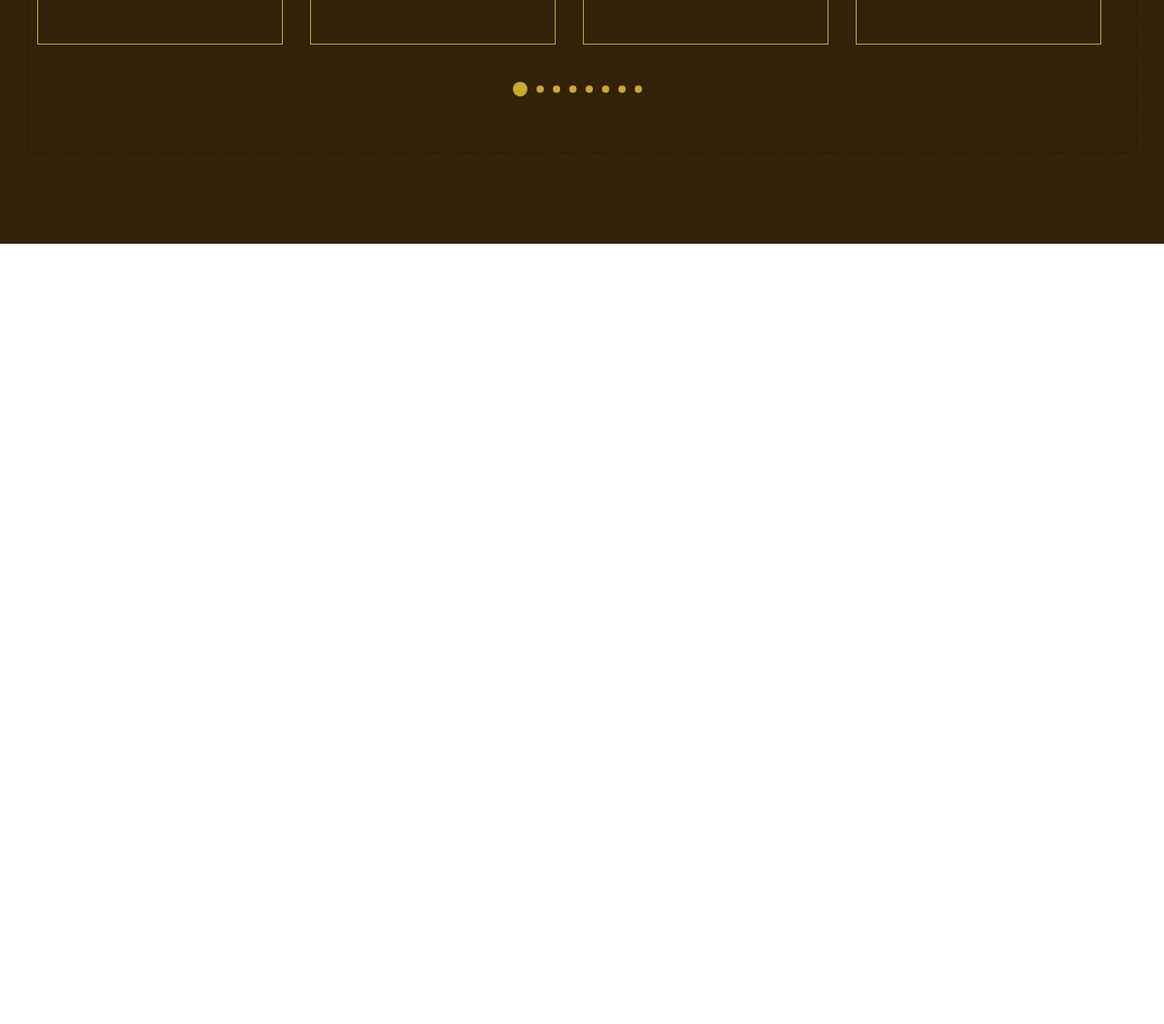
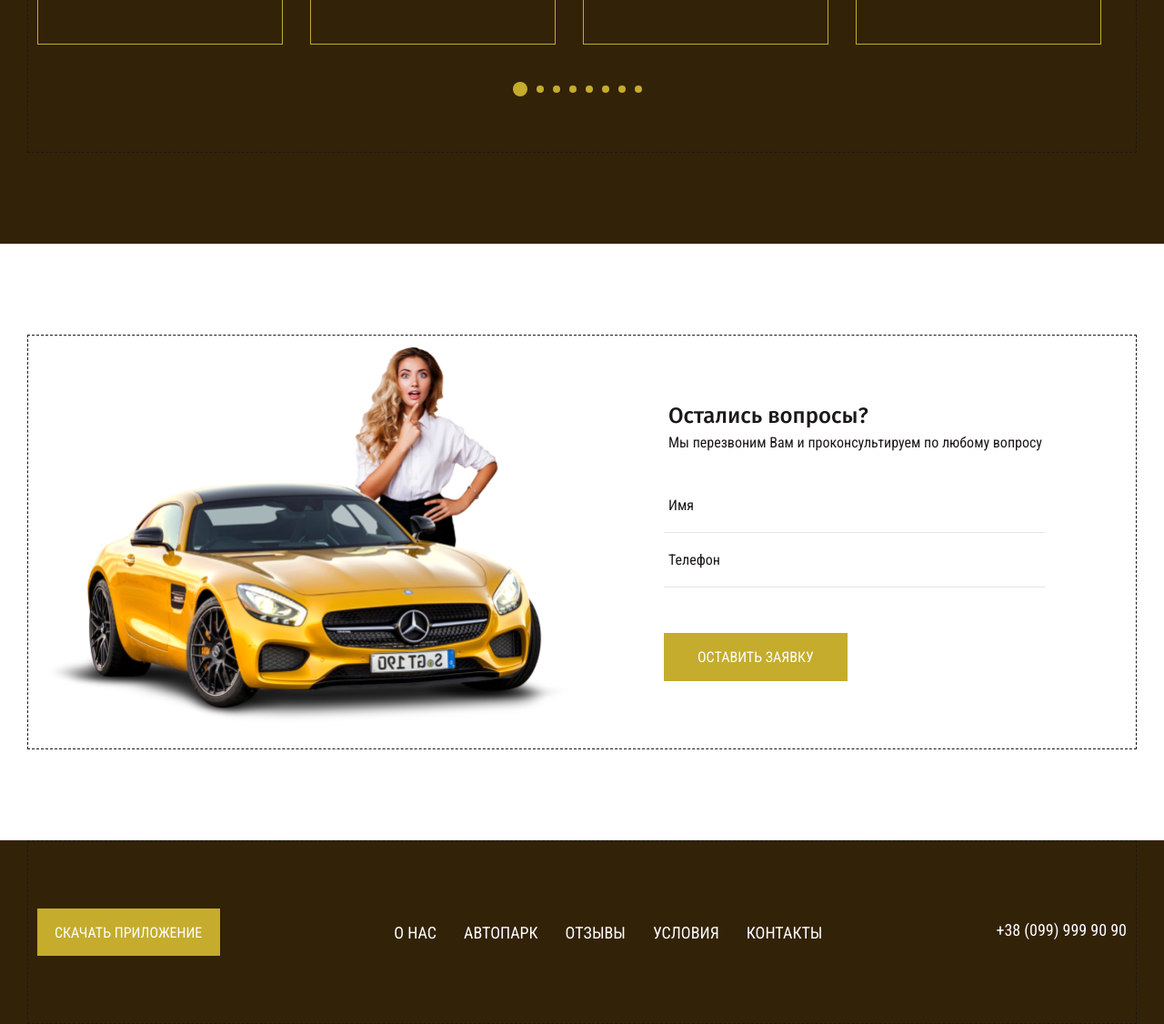
Before and after one commit to Sel7Nik/Carsharing, a website: page app/index.html in a window 1280 px wide. Shown: the part 2559-3685 px from the top of the page at 91% size. Before the commit the page ends 2827 px from the top, so only its background shows below. Drawn offline with Linux system fonts and the light colour scheme.

Commit message:
preFinal 03 may

```diff
--- a/app/index.html
+++ b/app/index.html
@@ -18,7 +18,7 @@
 <body>
   <header class="header">
     <div class="container">
-      <div class="header__inner">
+      <div class="header__inner nav-menu">
         <a class="logo-link" href="#">
           <img class="logo-link__img" src="images/logo.svg" alt="logo">
         </a>
@@ -364,10 +364,52 @@
 
       </div>
     </section>
+
+    <section class="feedback">
+      <div class="container">
+        <div class="wrap">
+          <div class="feedback-image">
+            <img class="feedback-image__car" src="images/feedback-car.png" alt="image__car">
+          </div>
+          <div class="feedback-form">
+            <div class="feedback-form__title middle-title">
+              Остались вопросы?
+            </div>
+            <p class="feedback-form__text">
+              Мы перезвоним Вам и проконсультируем по любому вопросу
+            </p>
+            <form class="form" action="">
+              <input class="form__name" type="text" placeholder="Имя">
+              <input class="form__phone" type="tel" placeholder="Телефон">
+              <button class="form__btn" type="submit">ОСТАВИТЬ ЗАЯВКУ</button>
+            </form>
+          </div>
+        </div>
+      </div>
+    </section>
   </main>
 
+
   <footer class="footer">
-
+    <div class="container">
+      <div class="footer__inner nav-menu">
+        <!-- <a class="logo-link" href="#">
+          <img class="logo-link__img" src="images/logo.svg" alt="logo">
+        </a> -->
+        <a class="btn-application" href="">Скачать приложение</a>
+        <nav class="menu">
+          <ul class="menu-list">
+            <li class="menu-list__item"><a class="menu-list__item-link" href="#">О НАС</a></li>
+            <li class="menu-list__item"><a class="menu-list__item-link" href="#">АВТОПАРК</a></li>
+            <li class="menu-list__item"><a class="menu-list__item-link" href="#">ОТЗЫВЫ</a></li>
+            <li class="menu-list__item"><a class="menu-list__item-link" href="#">УСЛОВИЯ</a></li>
+            <li class="menu-list__item"><a class="menu-list__item-link" href="#">КОНТАКТЫ</a></li>
+          </ul>
+        </nav>
+        <a class="phone" href="tel:+380999999090">+38 (099) 999 90 90
+        </a>
+      </div>
+    </div>
   </footer>
 
 
--- a/app/scss/_global.scss
+++ b/app/scss/_global.scss
@@ -13,6 +13,59 @@ body{
   font-size: 16px;
   line-height: 19px;
 }
+
+.header,
+.footer {
+  background-color: $brand; //
+}
+.nav-menu {
+  display: flex; //
+  justify-content: space-between; //
+  align-items: center; //
+}
+
+.menu {
+  &-list {
+    display: flex; //
+
+    &__item {
+      margin-right: 30px; //
+      &-link {
+        text-transform: uppercase; //
+        color: $white; //
+        font-size: 18px; //
+        line-height: 21px; //
+        padding-bottom: 5px; //
+        transition: all .5s; //
+        border-bottom: 1px transparent solid; //
+        &:hover {
+          border-bottom: 1px $white solid; //
+        }
+      }
+    }
+
+    &__item:last-child {
+      margin-right: 0; //
+    }
+  }
+}
+
+.phone {
+  color: $white; //
+  font-size: 18px; //
+  line-height: 21px; //
+  transition: all .5s; //
+  padding-bottom: 5px; //
+  border-bottom: 1px transparent solid; //
+
+  &:hover {
+    border-bottom: 1px $white solid; //
+  }
+}
+
+
+
+
 .middle-title{
   font-family: 'Fira Sans',
   sans-serif;
--- a/app/scss/style.scss
+++ b/app/scss/style.scss
@@ -8,36 +8,21 @@
 
 
 .header{
-  background-color: $brand; //
   &__inner{
-    display: flex;  //
-    justify-content: space-between; //
-    align-items: center;  //
-    height: 100px;  //
+    height: 100px; //
   }
 }
 
 .menu{
   &-list{
-    display: flex;  //
     &__item{
-      margin-right: 30px; //
 
       &-link{
-        text-transform: uppercase;  //
-        color: $white;  //
-        font-size: 18px;  //
-        line-height: 21px;  //
-        padding-bottom: 5px;  //
-        transition: all .5s;  //
-        border-bottom: 1px transparent solid; //
         &:hover {
-          border-bottom: 1px $white solid;  //
         }
       }
     }
     &__item:last-child{
-      margin-right: 0;  //
     }
   }
 }
@@ -409,3 +394,71 @@
     }
   }
 }
+
+
+
+.feedback{
+  padding: 100px 0;
+  .wrap{
+    display: flex;
+  }
+  &-image{
+    height: 450px;
+    max-width:50%;
+  }
+  &-form{
+    max-width:50%;
+    padding: 74px 90px;
+    display: flex;
+    flex-direction: column;
+    &__title{
+      margin-bottom: 5px;
+      padding-left: 5px;
+    }
+    &__text{
+      margin-bottom: 30px;
+      padding-left: 5px;
+    }
+    .form{
+      input{
+        width: 100%;
+        height: 60px;
+        border: none;
+        border-bottom: 1px solid rgba(#000, .1);
+        padding-left: 5px;
+        &::placeholder{
+          font-family: 'Roboto Condensed',
+          sans-serif;
+          font-weight: 400;
+          color: $dark;
+          font-size: 16px;
+          line-height: 19px;
+        }
+      }
+
+      &__name{}
+      &__phone{
+        margin-bottom: 50px;
+      }
+      &__btn{
+        background-color: $accent;
+        color: $white;
+        padding: 16px 36px;
+        cursor: pointer;
+        border: transparent 1px solid;
+        &:hover {
+          background-color: $white;
+          color: $accent;
+          border: $accent 1px solid;
+        }
+      }
+    }
+  }
+}
+
+
+.footer {
+  &__inner {
+    height: 200px; //
+  }
+}
```
Also changed, not shown: app/css/style.css, app/css/style.min.css, app/images/feedback-car.png (added), 1 other file.
